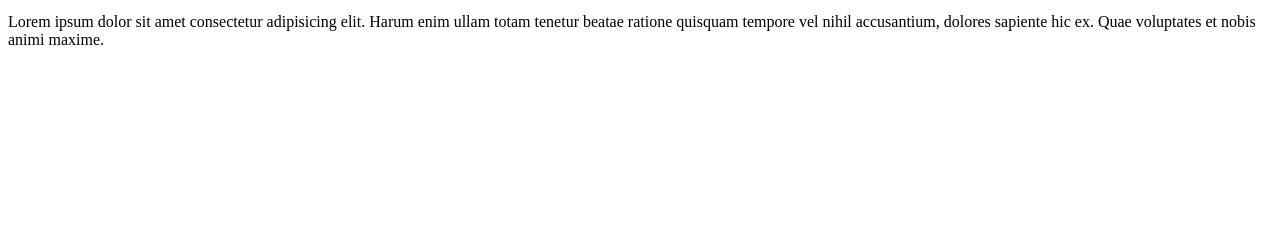
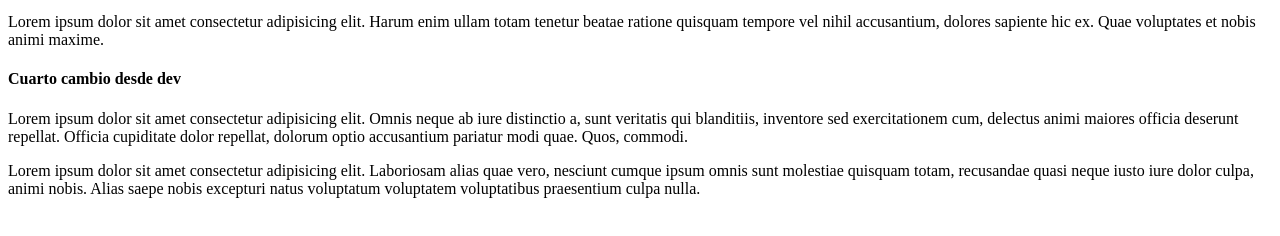
Before and after one commit to andrewsdeve/Proyecto-Coffe-Space, a plain HTML site: page index.html in a window 1280 px wide. Shown: the part 332-568 px from the top of the page. Drawn offline with Linux system fonts and the light colour scheme.

Commit message:
4tocambio10:51

```diff
--- a/index.html
+++ b/index.html
@@ -31,6 +31,14 @@
     <h1>seguimos agreando codigo a nuestro proyecto</h1>
     <p>Lorem ipsum dolor sit amet consectetur adipisicing elit. Harum enim ullam totam tenetur beatae ratione quisquam tempore vel nihil accusantium, dolores sapiente hic ex. Quae voluptates et nobis animi maxime.</p>
 
+    <!-- otro cuambio desde dev -->
+
+    <h4>Cuarto cambio desde dev</h4>
+    <p>Lorem ipsum dolor sit amet consectetur adipisicing elit. Omnis neque ab iure distinctio a, sunt veritatis qui blanditiis, inventore sed exercitationem cum, delectus animi maiores officia deserunt repellat. Officia cupiditate dolor repellat, dolorum optio accusantium pariatur modi quae. Quos, commodi.</p>
+
+    <p>Lorem ipsum dolor sit amet consectetur adipisicing elit. Laboriosam alias quae vero, nesciunt cumque ipsum omnis sunt molestiae quisquam totam, recusandae quasi neque iusto iure dolor culpa, animi nobis. Alias saepe nobis excepturi natus voluptatum voluptatem voluptatibus praesentium culpa nulla.</p>
+
+
 
 </body>
 </html>
```
